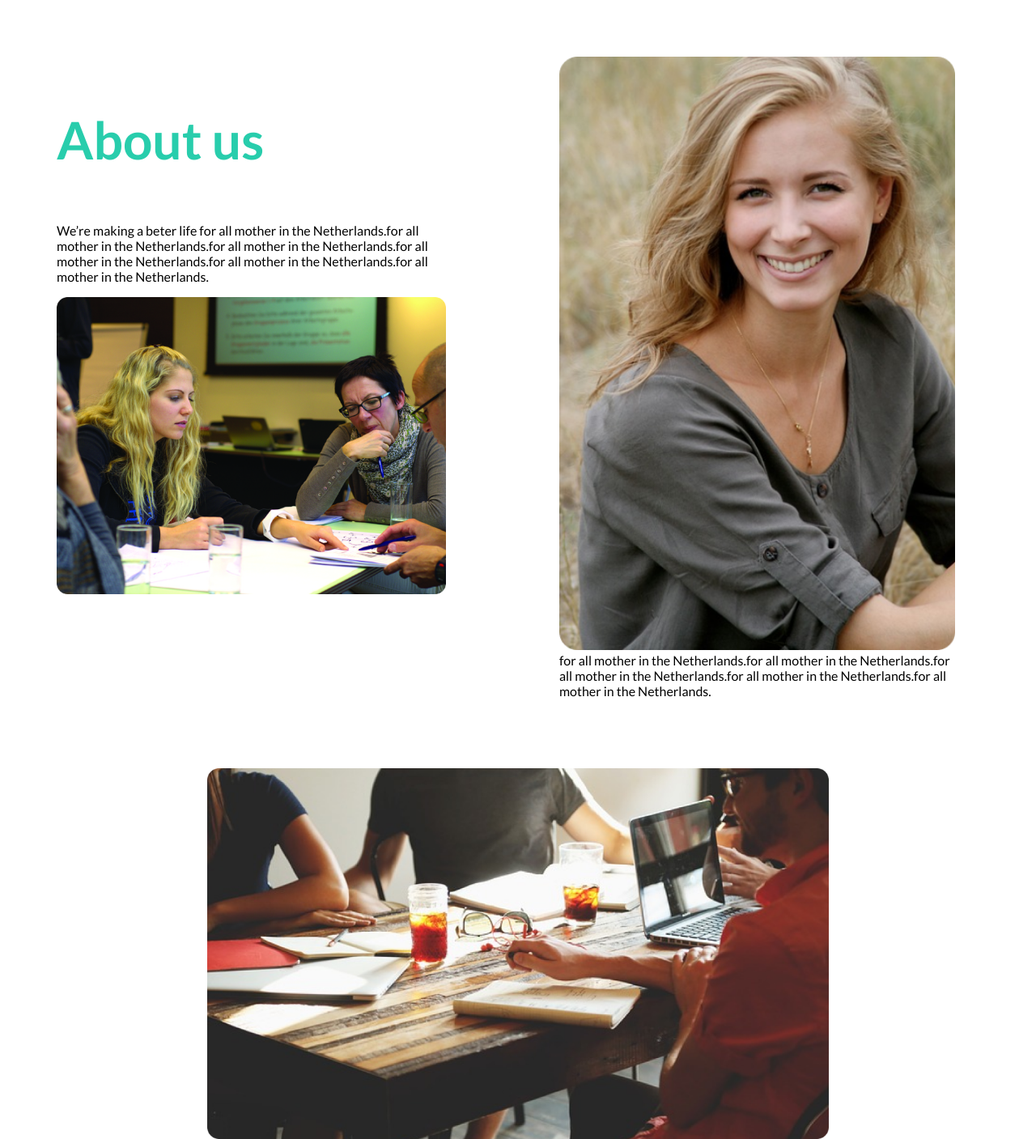
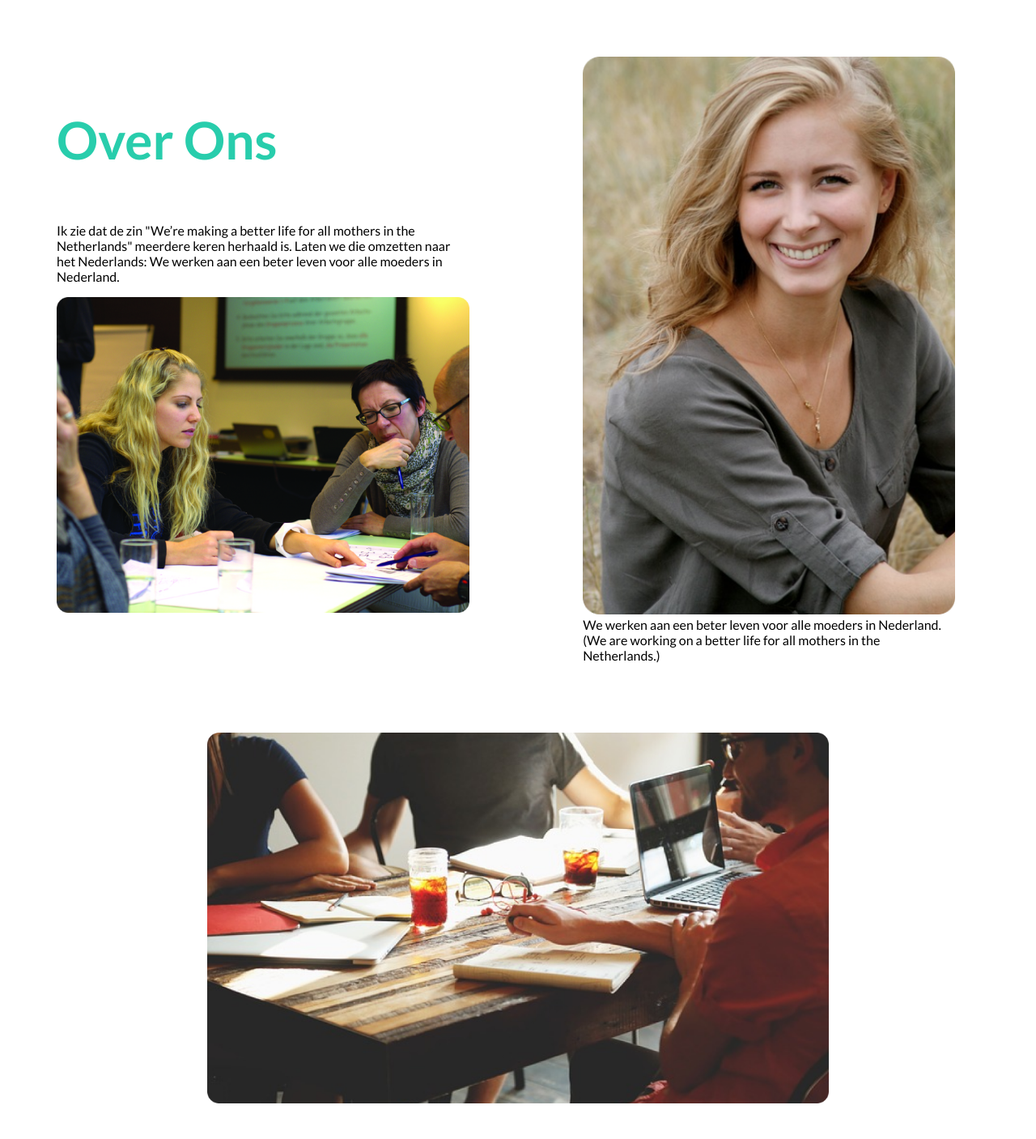
Before and after one commit to 6035099/Mijn-buuf, a PHP site: page /about_us.php in a window 1280 px wide. Shown: the part 114-1521 px from the top of the page at 81% size. After the commit the page ends 1477 px from the top, so only its background shows below. Run offline with PHP 8.4, Linux system fonts and the light colour scheme; some libraries are stand-ins or nearby versions.

Commit message:
Update about_us.php

```diff
--- a/about_us.php
+++ b/about_us.php
@@ -5,15 +5,17 @@
         <article class="about_article">
 
             <section class="about_sec1">
-                <h1>About us</h1>
-                <p>We’re making a beter life
-                    for all mother in the Netherlands.for all mother in the Netherlands.for all mother in the Netherlands.for all mother in the Netherlands.for all mother in the Netherlands.for all mother in the Netherlands.</p>
-                    <img src="img/about_us/groep_foto.png" alt="">
+                <h1>Over Ons</h1>
+                <p>
+                    Ik zie dat de zin "We’re making a better life for all mothers in the Netherlands" meerdere keren herhaald is. Laten we die omzetten naar het Nederlands:
+
+                    We werken aan een beter leven voor alle moeders in Nederland.</p>
+                <img src="img/about_us/groep_foto.png" alt="">
             </section>
 
             <section class="about_sec1">
                 <img src="img/about_us/foto_vrouw.png" alt="">
-                for all mother in the Netherlands.for all mother in the Netherlands.for all mother in the Netherlands.for all mother in the Netherlands.for all mother in the Netherlands.</p>
+                We werken aan een beter leven voor alle moeders in Nederland. (We are working on a better life for all mothers in the Netherlands.)</p>
 
 
 
```
